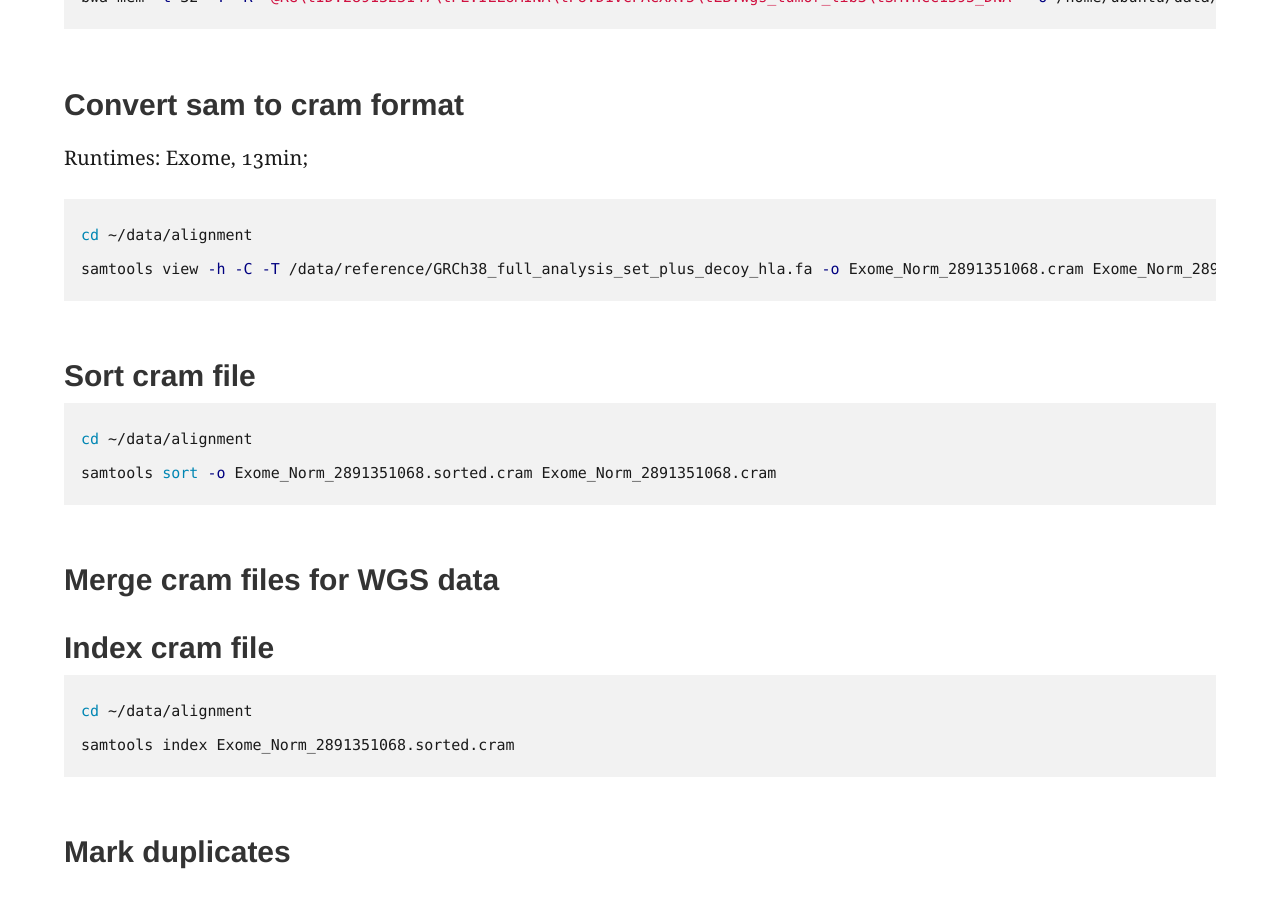
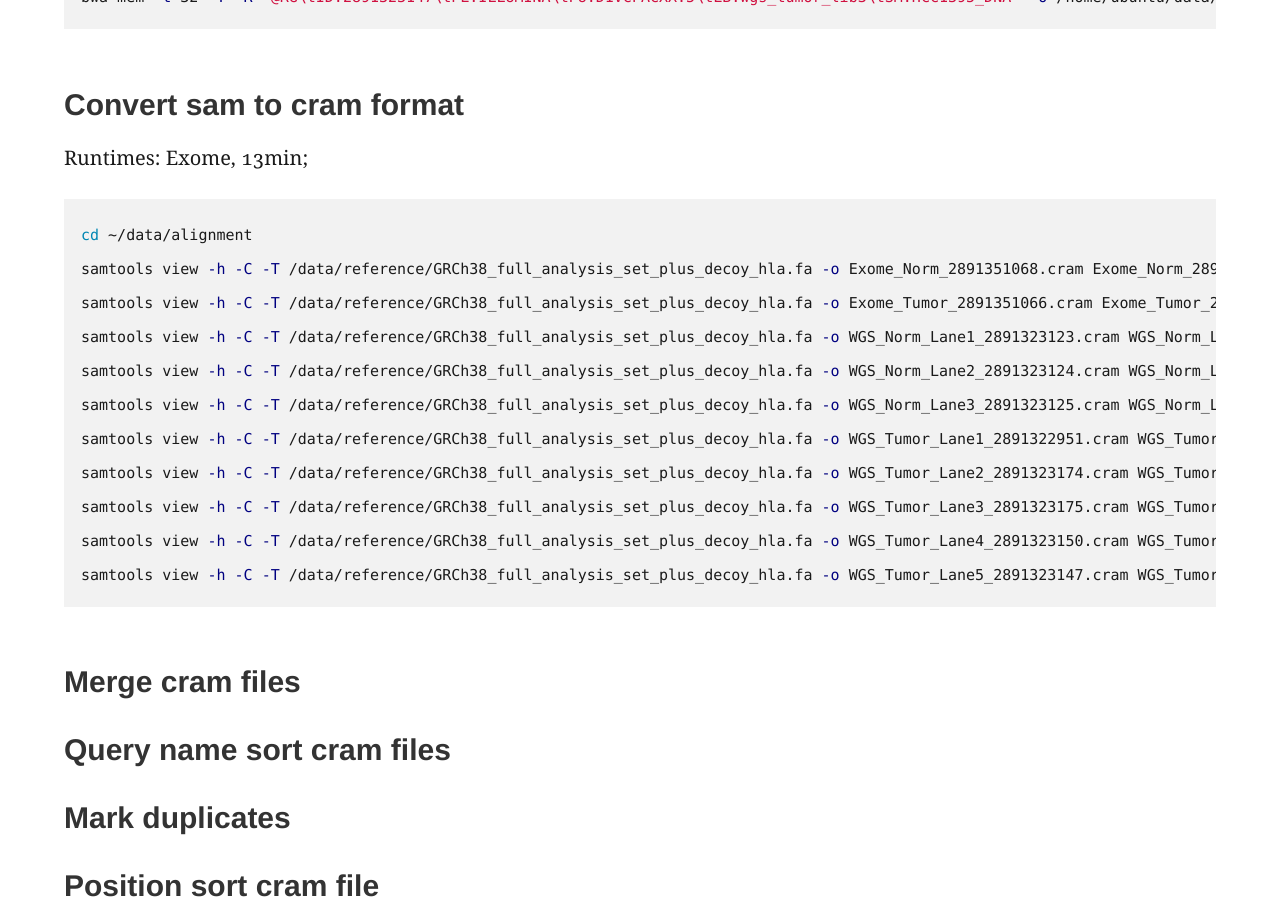
Before and after one commit to griffithlab/pmbio.org, a Jekyll site: the page built from _posts/0002-02-01-Alignment.md, in a window 1280 px wide and 900 px high, scrolled down 2160 px. Built offline with Jekyll 4.4.1, drawn with Linux system fonts in a browser that asks for light colours; some of the changed text lies outside the part shown.

Commit message:
adding bam to cram commands

````diff
--- a/_posts/0002-02-01-Alignment.md
+++ b/_posts/0002-02-01-Alignment.md
@@ -34,7 +34,7 @@ WGS and Exome fastq data will be aligned with BWA MEM using the following option
 
 ### Run bwa mem using the above information
 
-Runtimes: Exome, 18 - 23min; WGS, 89-95min
+Runtimes: Exome, 18 - 23min (32 cores); WGS, 89-95min (32 cores); WGS, 196-223min (16 cores)
 
 ```bash
 cd ~/data
@@ -59,16 +59,34 @@ Runtimes: Exome, 13min;
 ```bash
 cd ~/data/alignment
 samtools view -h -C -T /data/reference/GRCh38_full_analysis_set_plus_decoy_hla.fa -o Exome_Norm_2891351068.cram Exome_Norm_2891351068.sam
+samtools view -h -C -T /data/reference/GRCh38_full_analysis_set_plus_decoy_hla.fa -o Exome_Tumor_2891351066.cram Exome_Tumor_2891351066.sam
+samtools view -h -C -T /data/reference/GRCh38_full_analysis_set_plus_decoy_hla.fa -o WGS_Norm_Lane1_2891323123.cram WGS_Norm_Lane1_2891323123.sam
+samtools view -h -C -T /data/reference/GRCh38_full_analysis_set_plus_decoy_hla.fa -o WGS_Norm_Lane2_2891323124.cram WGS_Norm_Lane2_2891323124.sam
+samtools view -h -C -T /data/reference/GRCh38_full_analysis_set_plus_decoy_hla.fa -o WGS_Norm_Lane3_2891323125.cram WGS_Norm_Lane3_2891323125.sam
+samtools view -h -C -T /data/reference/GRCh38_full_analysis_set_plus_decoy_hla.fa -o WGS_Tumor_Lane1_2891322951.cram WGS_Tumor_Lane1_2891322951.sam
+samtools view -h -C -T /data/reference/GRCh38_full_analysis_set_plus_decoy_hla.fa -o WGS_Tumor_Lane2_2891323174.cram WGS_Tumor_Lane2_2891323174.sam
+samtools view -h -C -T /data/reference/GRCh38_full_analysis_set_plus_decoy_hla.fa -o WGS_Tumor_Lane3_2891323175.cram WGS_Tumor_Lane3_2891323175.sam
+samtools view -h -C -T /data/reference/GRCh38_full_analysis_set_plus_decoy_hla.fa -o WGS_Tumor_Lane4_2891323150.cram WGS_Tumor_Lane4_2891323150.sam
+samtools view -h -C -T /data/reference/GRCh38_full_analysis_set_plus_decoy_hla.fa -o WGS_Tumor_Lane5_2891323147.cram WGS_Tumor_Lane5_2891323147.sam
 ```
 
-### Sort cram file
+### Merge cram files
+
+
+### Query name sort cram files
+
+
+### Mark duplicates
+
+
+### Position sort cram file
 
 ```bash
 cd ~/data/alignment
 samtools sort -o Exome_Norm_2891351068.sorted.cram Exome_Norm_2891351068.cram
 ```
 
-### Merge cram files for WGS data
+### Perform Base Quality Score Recalibration
 
 
 ### Index cram file
````
Also changed, not shown: other parts of _posts/0002-02-01-Alignment.md (+0 -2 lines).
